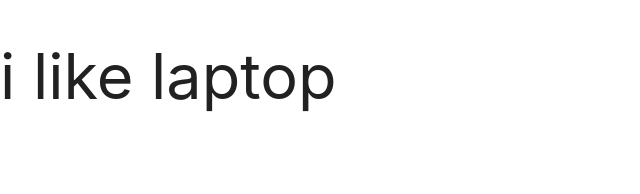
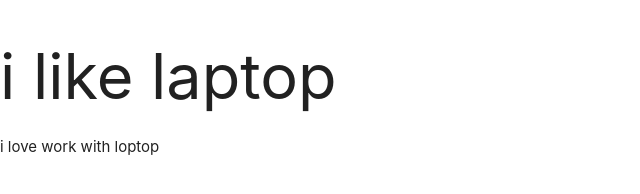
Before and after one commit to atefehramezani/project1, a plain HTML site: page assets/index.html in a window 1280 px wide. Shown: the whole page, without its empty margins (0-640 px from the left). Drawn offline with Linux system fonts and the light colour scheme; files that its build step writes are made by us from their sources; files whose address does not match are found by name.

Commit message:
second commit

```diff
--- a/assets/index.html
+++ b/assets/index.html
@@ -12,6 +12,7 @@
 
 
 <h1>i like laptop</h1>
+<p>i love work with loptop</p>
 
 
 
```
Also changed, not shown: assets/css/js/main.css (added).
